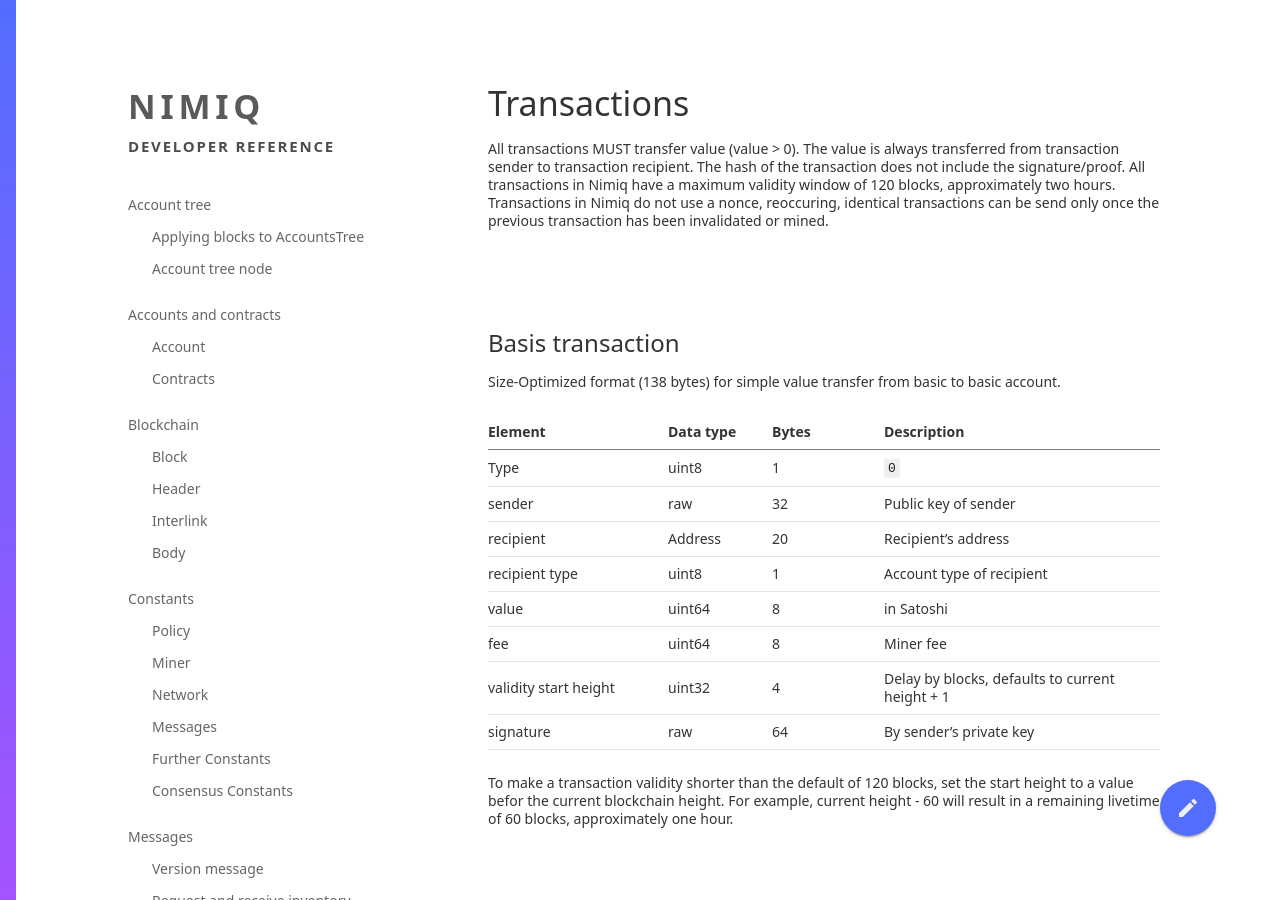
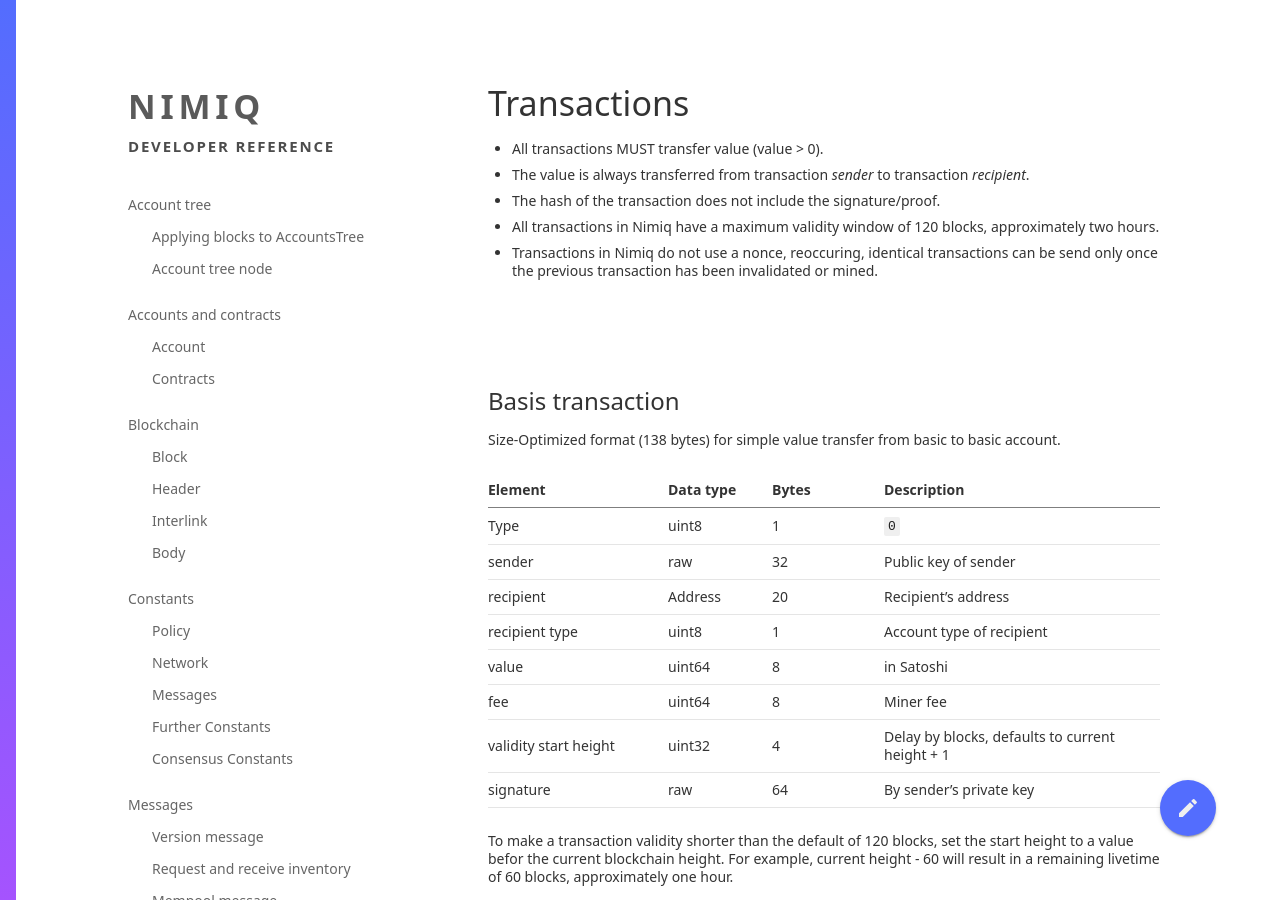
Before and after one commit to nimiq-network/developer-reference, a Jekyll site: the page built from chapters/transactions.md, in a window 1280 px wide and 900 px high. Built offline with Jekyll 4.4.1, drawn with Linux system fonts in a browser that asks for light colours; our own code applies the rules of GitHub Pages for plain Markdown files.

```diff
--- a/chapters/transactions.md
+++ b/chapters/transactions.md
@@ -3,10 +3,12 @@ category: "Data schemas"
 ---
 
 # Transactions
-All transactions MUST transfer value (value > 0). The value is always transferred from transaction sender to transaction recipient.
-The hash of the transaction does not include the signature/proof.
-All transactions in Nimiq have a maximum validity window of 120 blocks, approximately two hours.
-Transactions in Nimiq do not use a nonce, reoccuring, identical transactions can be send only once the previous transaction has been invalidated or mined.
+
+- All transactions MUST transfer value (value > 0).
+- The value is always transferred from transaction _sender_ to transaction _recipient_.
+- The hash of the transaction does not include the signature/proof.
+- All transactions in Nimiq have a maximum validity window of 120 blocks, approximately two hours.
+- Transactions in Nimiq do not use a nonce, reoccuring, identical transactions can be send only once the previous transaction has been invalidated or mined.
 
 ## Basis transaction
 Size-Optimized format (138 bytes) for simple value transfer from basic to basic account.
```
Also changed, not shown: chapters/constants.md (+0 -48 lines).
